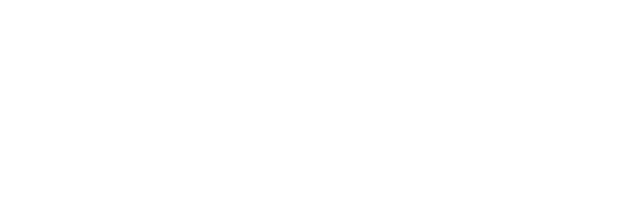
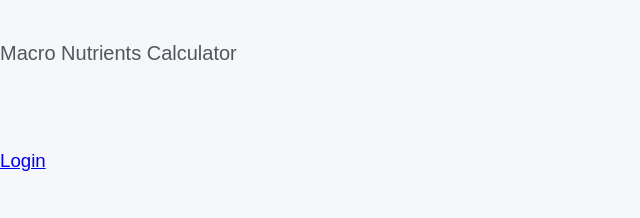
Before and after one commit to build1-macrocalculator-ui/Macro-calculator, a plain HTML site: page Index.html in a window 1280 px wide. Shown: the whole page, without its empty margins (0-640 px from the left). Drawn offline with Linux system fonts and the light colour scheme.

Commit message:
initial set up for html and css

```diff
--- a/Index.html
+++ b/Index.html
@@ -1,11 +1,22 @@
 <!DOCTYPE html>
 <html>
     <head>
+        <!-- <meta charset="utf-8"> -->
+        <meta name="viewport" content="width=device-width, initial-scale=1">
         <title>Macro Nutrients Calculator</title>
         <link rel="stylesheet" type="text/css" media="screen" href=".\css\index.css" />
 
     </head>
     <body>
+        <div id="container">
+                <h1>Macro Nutrients Calculator</h1>
+                    <ul>
+                        <li>
+                            <a href="#" class="button">Login</a>
+                        </li>
+                    </ul>
+        </div>
+
 
     </body>
 </html>
--- a/css/index.css
+++ b/css/index.css
@@ -0,0 +1,89 @@
+
+/* http://meyerweb.com/eric/tools/css/reset/
+v2.0 | 20110126
+License: none (public domain) */
+
+
+html, body, div, span, applet, object, iframe, h1, h2, h3, h4, h5, h6, p, blockquote, pre, a, abbr, acronym, address,big,
+cite, code, del, dfn, em, img, ins, kbd, q, s, samp, small, strike, strong, sub, sup, tt, var, b, u, i, center, dl, dt, dd,
+ol, ul, li, fieldset, form, label, legend, table, caption, tbody, tfoot, thead, tr, th, td, article, aside, canvas, details,
+embed, figure, figcaption, footer, header, hgroup, menu, nav, output, ruby, section, summary, time, mark, audio,video
+{
+  margin: 0;
+  padding: 0;
+  border: 0;
+  font-size: 100%;
+  font: inherit;
+  vertical-align: baseline;
+}
+/* HTML5 display-role reset for older browsers */
+article,
+aside,
+details,
+figcaption,
+figure,
+footer,
+header,
+hgroup,
+menu,
+nav,
+section {
+  display: block;
+}
+body {
+  line-height: 1;
+}
+ol,
+ul {
+  list-style: none;
+}
+blockquote,
+q {
+  quotes: none;
+}
+blockquote:before,
+blockquote:after,
+q:before,
+q:after {
+  content: '';
+  content: none;
+}
+table {
+  border-collapse: collapse;
+  border-spacing: 0;
+}
+/* Set every element's box-sizing to border-box */
+.border {
+    border: 1px dotted black;
+  }
+  .padding {
+    padding: 10px 0;
+  }
+
+* {
+    box-sizing: border-box;
+  }
+
+  html,
+  body {
+    height: 100%;
+  }
+  html {
+    font-size: 62.5%;
+  }
+  h1,
+  h2,
+  h3,
+  h4,
+  h5 {
+    font-size: 2rem;
+  }
+
+body {
+    background: #f5f7fa;
+    font-family: 'Source Sans Pro', sans-serif;
+    font-weight: 300;
+    color: #52575c;
+    line-height: 5.75em;
+    font-size: 14pt;
+}
```
